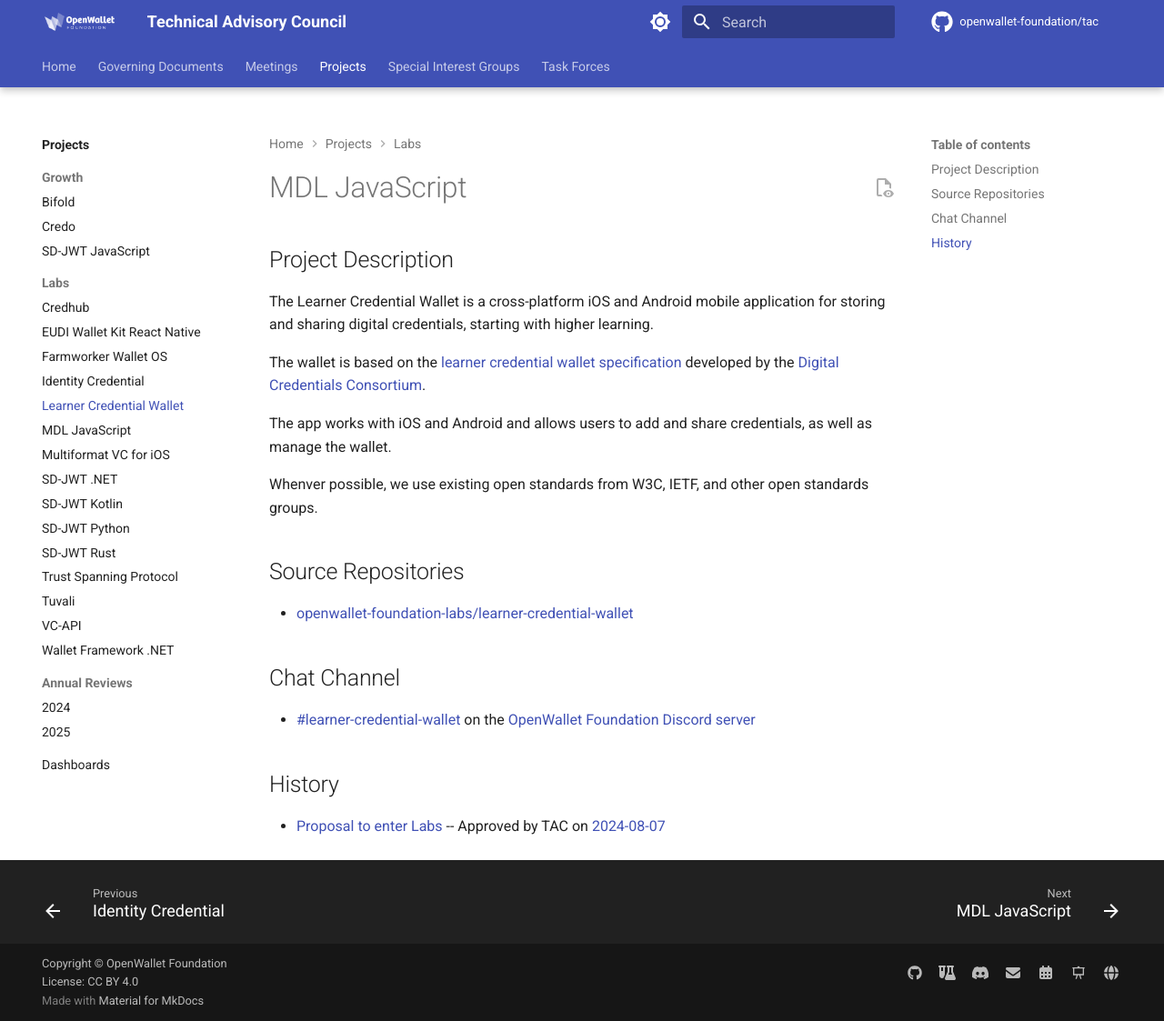
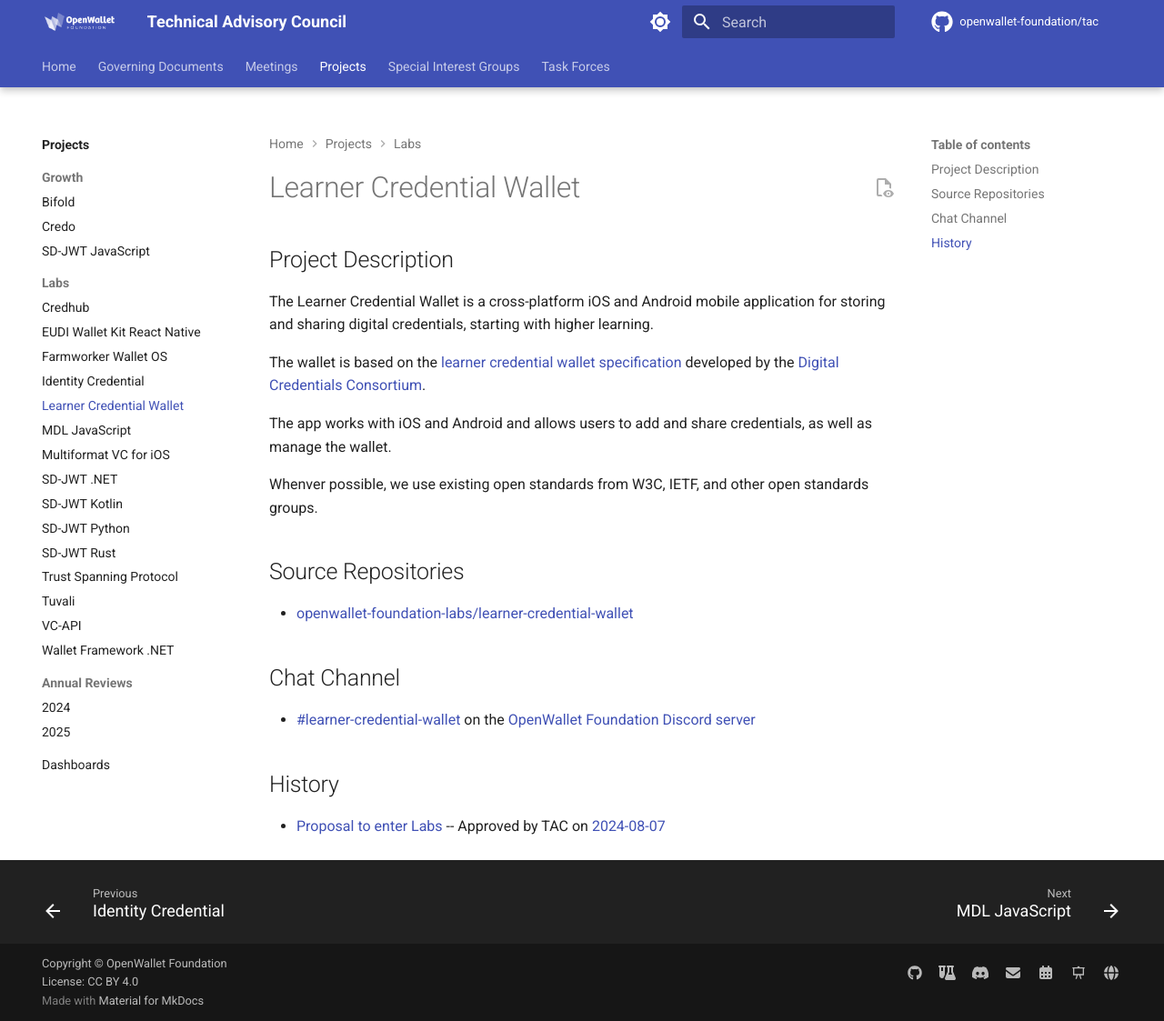
Before and after one commit to openwallet-foundation/tac, an MkDocs documentation site: the page built from docs/projects/learner-credential-wallet.md, in a window 1280 px wide and 1123 px high. Shown: the whole window at 91% size. Built offline with MkDocs 1.6.1 and Material for MkDocs 9.7.7, drawn with Linux system fonts in a browser that asks for light colours; comment, search, counter and statistics services are not loaded.

Commit message:
Fix title
Signed-off-by: Tracy Kuhrt <tracy.a.kuhrt@accenture.com>

```diff
--- a/docs/projects/learner-credential-wallet.md
+++ b/docs/projects/learner-credential-wallet.md
@@ -1,4 +1,4 @@
-# MDL JavaScript
+# Learner Credential Wallet
 
 ## Project Description
 
```
